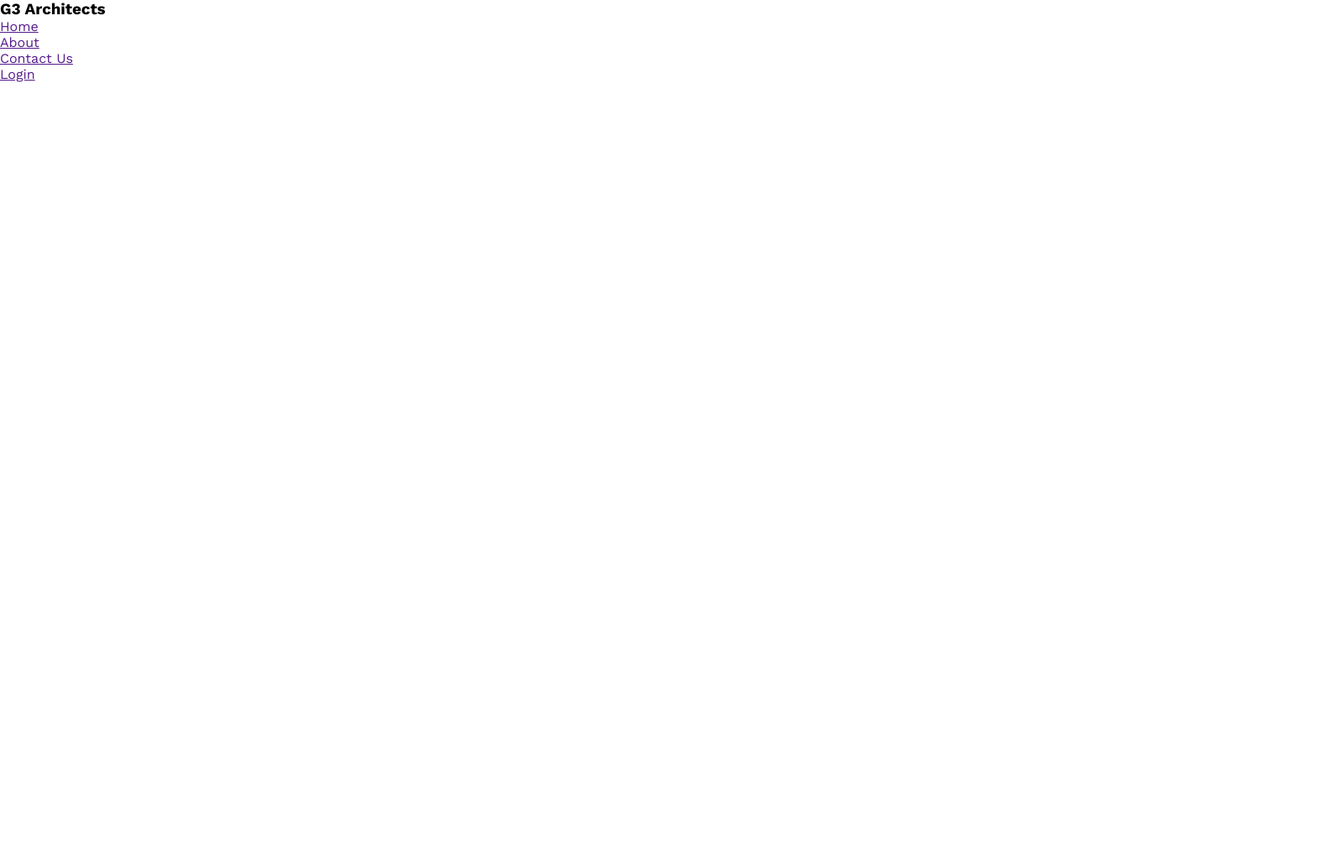
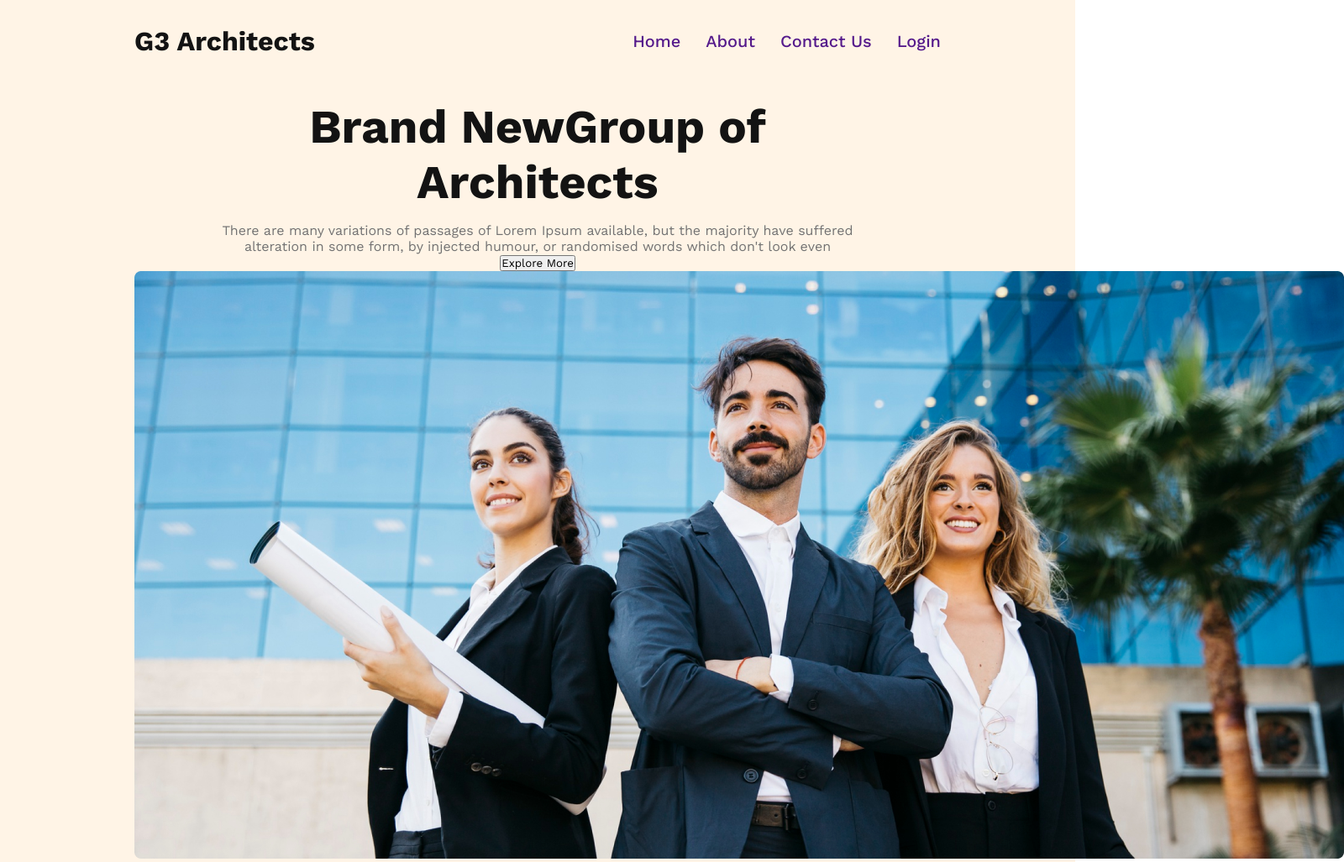
Before and after one commit to anik558363/G3-Architects, a plain HTML site: page index.html in a window 1280 px wide. Shown: the whole page at 84% size, 1600 px wide, since content can reach past the window. Before the commit the page ends 800 px from the top, so only its background shows below. Drawn offline with nearby package versions, Linux system fonts and the light colour scheme.

Commit message:
banner content added

```diff
--- a/index.html
+++ b/index.html
@@ -15,8 +15,8 @@
 
 <body>
     <header>
-        <nav>
-            <h3>G3 Architects</h3>
+        <nav class="max-container">
+            <h3 class="nav-title">G3 Architects</h3>
             <ul>
                 <li><a href="">Home</a></li>
                 <li><a href="">About</a></li>
@@ -24,8 +24,16 @@
                 <li><a href="">Login</a></li>
             </ul>
         </nav>
+        <div class="banner max-container">
+            <div class="banner-content">
+                <h1 class="banner-title">Brand NewGroup of Architects</h1>
+            <p class="banner-description">There are many variations of passages of Lorem Ipsum available, but the majority have suffered alteration in some form, by injected humour, or randomised words which don't look even</p>
+            <button class="bth-primary">Explore More</button>
+            </div>
+            <img src="images/banner.png" alt="">
+        </div>
     </header>
-    <main>
+    <main class="max-container">
     </main>
     <footer>
     </footer>
--- a/styles/index.css
+++ b/styles/index.css
@@ -1,5 +1,83 @@
+/* shared styles */
+
 *{
     margin: 0;
     padding: 0;
     font-family: "Work Sans", sans-serif;
 }
+
+
+.max-container{
+    width: 75%;
+    max-width: 1440px;
+    margin: 0 auto;
+}
+
+
+.bth-primary{
+
+}
+
+
+/* header styles */
+
+
+
+
+header{
+    background-color: rgba(255, 144, 14, 0.100);
+
+}
+
+nav{
+    display: flex;
+    justify-content: space-between;
+    align-items: center;
+    padding:  30px 0 50px 0;
+}
+
+.nav-title{
+    font-size: 2rem;
+    font-weight: 700;
+    color: #131313;
+
+}
+
+nav > ul{
+    display: flex;
+    gap: 30px;
+}
+
+ul > li{
+    list-style: none;
+    font-weight: 500;
+    font-size: 1rem;
+}
+
+nav li  a{
+    text-decoration: none;
+    font-size: 1.25rem;
+}
+li > a:hover{
+    text-decoration: underline;
+    color: rgba(0, 0, 255, 0.781);
+}
+
+/* banner styles */
+
+.banner-content{
+    max-width: 800px;
+    margin: 0 auto;
+    text-align: center;
+}
+
+.banner-title{
+    font-size: 3.5rem;
+    font-weight: 700;
+    color: #131313;
+    margin-bottom: 15px;
+}
+
+.banner-description{
+    color: #727272;
+}
```
